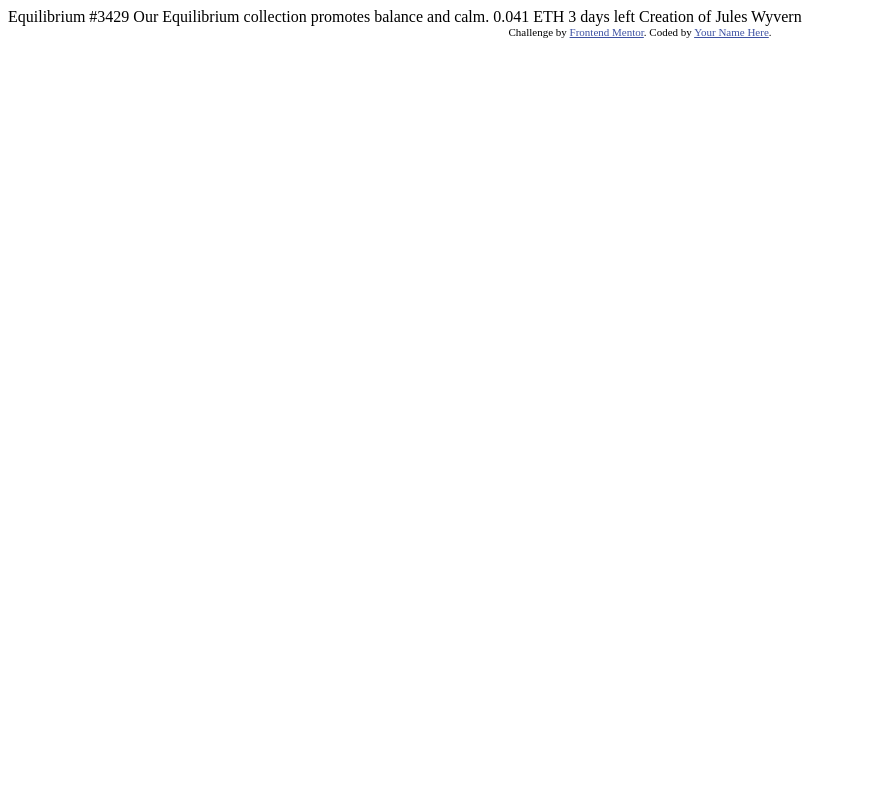
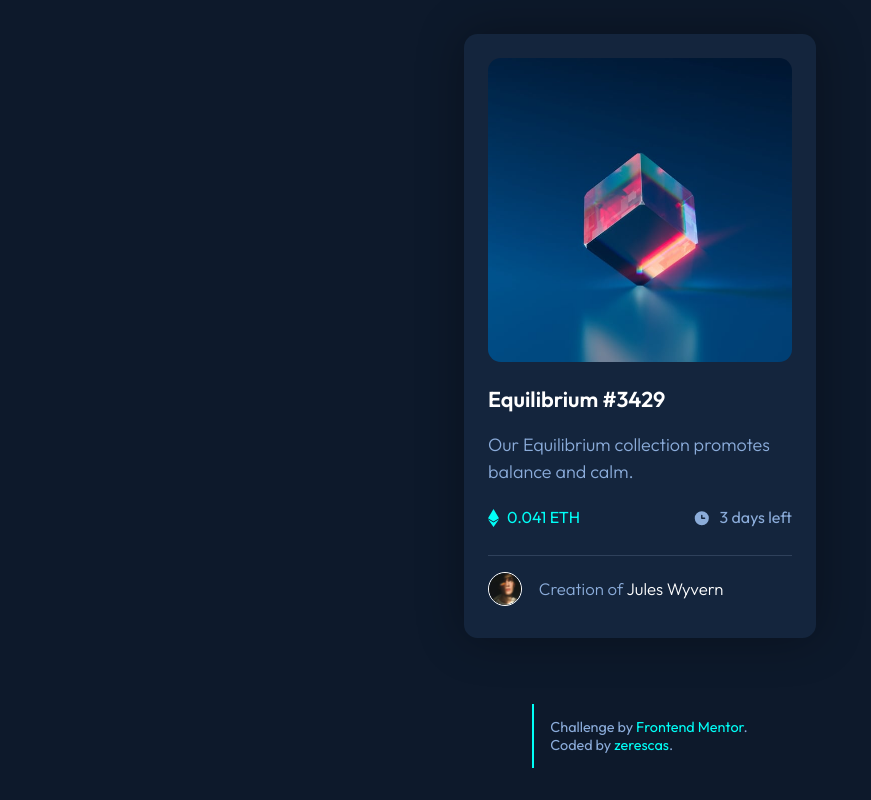
Before and after one commit to zerescas/nft-preview-card-component, a plain HTML site: page index.html in a window 1280 px wide. Shown: the whole page, without its empty margins (0-871 px from the left). Drawn offline with Linux system fonts and the light colour scheme.

Commit message:
Stable implementation

```diff
--- /dev/null
+++ b/css/styles.css
@@ -0,0 +1,211 @@
+:root {
+
+    /* ================================
+    Primary Colors
+    ================================ */
+
+    --soft-blue: hsl(215, 51%, 70%);
+    --cyan: hsl(178, 100%, 50%);
+    --cyan-semi-opacity-1: hsla(178, 100%, 50%, 0.5);
+    --cyan-semi-opacity-2: hsla(178, 100%, 50%, 0.25);
+
+    /* ================================
+    Neutral Colors
+    ================================ */
+
+    /* main BG */
+    --very-dark-blue-3: hsl(217, 54%, 11%);
+    /* card BG */
+    --very-dark-blue-2: hsl(216, 50%, 16%);
+    /* line */
+    --very-dark-blue-1: hsl(215, 32%, 27%);
+
+    --white: hsl(0, 0%, 100%);
+
+    /* ================================
+    Reusable properties
+    ================================ */
+
+    --card-width: 19em;
+    --image-border-radius: .6em;
+}
+
+html {
+    font-family: 'Outfit', sans-serif;
+    color: var(--soft-blue);
+}
+
+body {
+    background-color: var(--very-dark-blue-3);
+    display: flex;
+    flex-flow: column nowrap;
+    height: 100vh;
+    margin: 0;
+}
+
+main {
+    align-items: center;
+    display: flex;
+    flex: 1 0 0;
+    justify-content: center;
+}
+
+hr {
+    background-color: var(--very-dark-blue-1);
+    border: 0;
+    height: 0.0625em;
+    margin: 0 0 1em;
+}
+
+/* NFT Card */
+
+.nft-card {
+    background-color: var(--very-dark-blue-2);
+    border-radius: .85em;
+    box-shadow: 0 0 3em hsla(0, 0%, 0%, 0.325);
+    font-size: 1rem;
+    padding: 1.5em;
+    width: var(--card-width);
+}
+
+.nft-card>* {
+    margin: 0 0 1.4em 0;
+}
+
+.nft-card>*:last-child {
+    margin-bottom: .5em;
+    margin-top: 0.2em;
+}
+
+/* NFT Card Content */
+
+/* NFT Image */
+
+.nft-img-wrapper {
+    height: var(--card-width);
+    position: relative;
+}
+
+.nft-img-action {
+    align-items: center;
+    background-color: var(--cyan-semi-opacity-1);
+    border-radius: var(--image-border-radius);
+    display: flex;
+    height: 100%;
+    justify-content: center;
+    opacity: 0;
+    position: absolute;
+    top: 0;
+    transition: 0.25s ease opacity;
+    width: 100%;
+}
+
+.nft-img-action:hover {
+    cursor: pointer;
+    opacity: 1;
+}
+
+.nft-img {
+    border-radius: .8em;
+    height: 100%;
+}
+
+/* NFT Text Info */
+
+.nft-name {
+    color: var(--white);
+    font-size: 1.35em;
+}
+
+.nft-name:hover {
+    color: var(--cyan);
+    cursor: pointer;
+}
+
+.nft-description {
+    font-size: 1.125em;
+    font-weight: 300;
+    line-height: 1.5;
+}
+
+.nft-price-time-container {
+    display: flex;
+    margin-bottom: 1.75em;
+}
+
+.nft-info-icon {
+    height: 1.125em;
+    margin-right: 0.3em;
+    vertical-align: text-bottom;
+}
+
+.nft-price {
+    color: var(--cyan);
+    flex: 1 0 0;
+}
+
+.nft-author-container {
+    align-items: center;
+    display: flex;
+}
+
+.author-avatar {
+    border-radius: 100%;
+    border: solid 0.0625em var(--white);
+    width: 2em;
+}
+
+.nft-author {
+    font-size: 1.05em;
+    font-weight: 300;
+    margin-left: 1em;
+}
+
+.nft-author a {
+    color: var(--white);
+    text-decoration: none;
+}
+
+.nft-author a:hover {
+    color: var(--cyan);
+}
+
+/* Footer */
+
+footer {
+    display: flex;
+    justify-content: center;
+    padding: 2rem;
+}
+
+/* Attribution */
+
+.attribution {
+    align-items: center;
+    display: flex;
+    font-size: .9rem;
+    height: 4rem;
+}
+
+.attribution div {
+    padding-left: 1rem;
+}
+
+.attribution a {
+    color: var(--cyan);
+    text-decoration: none;
+}
+
+.vertical-line {
+    background-color: var(--cyan);
+    height: 100%;
+    width: 0.125rem;
+}
+
+@media screen and (max-width: 25rem) {
+
+    .nft-card {
+        font-size: .9rem;
+    }
+
+}
--- a/index.html
+++ b/index.html
@@ -1,33 +1,85 @@
 <!DOCTYPE html>
 <html lang="en">
+
   <head>
     <meta charset="UTF-8">
-  <meta name="viewport" content="width=device-width, initial-scale=1.0"> <!-- displays site properly based on user's device -->
+    <meta name="viewport" content="width=device-width, initial-scale=1.0">
+    <!-- displays site properly based on user's device -->
 
     <link rel="icon" type="image/png" sizes="32x32" href="./images/favicon-32x32.png">
 
     <title>Frontend Mentor | NFT preview card component</title>
 
-  <!-- Feel free to remove these styles or customise in your own stylesheet 👍 -->
-  <style>
-    .attribution { font-size: 11px; text-align: center; }
-    .attribution a { color: hsl(228, 45%, 44%); }
-  </style>
+    <!-- Google Fonts -->
+    <link rel="preconnect" href="https://fonts.googleapis.com">
+    <link rel="preconnect" href="https://fonts.gstatic.com" crossorigin>
+    <link href="https://fonts.googleapis.com/css2?family=Outfit:wght@300;400;600&display=swap" rel="stylesheet">
+
+    <!-- Styles -->
+    <link rel="stylesheet" href="css/styles.css">
   </head>
+
   <body>
 
-  Equilibrium #3429
+    <main>
 
-  Our Equilibrium collection promotes balance and calm.
+      <div class="nft-card">
 
+        <div class="nft-img-wrapper">
+          <img class="nft-img" src="images/image-equilibrium.jpg" alt="nft-item">
+          <div class="nft-img-action">
+            <img src="images/icon-view.svg" alt="">
+          </div>
+        </div>
+
+        <div>
+          <h1 class="nft-name">Equilibrium #3429</h1>
+          <p class="nft-description">Our Equilibrium collection promotes balance and calm.</p>
+        </div>
+
+        <div class="nft-price-time-container">
+          <span class="nft-price">
+            <img class="nft-info-icon" src="images/icon-ethereum.svg" alt="etherium-icon">
             0.041 ETH
+          </span>
+
+          <span class="nft-time">
+            <img class="nft-info-icon" src="images/icon-clock.svg" alt="clock-icon">
             3 days left
+          </span>
+        </div>
 
-  Creation of Jules Wyvern
+        <div>
+
+          <hr>
+
+          <div class="nft-author-container">
+
+            <img class="author-avatar" src="images/image-avatar.png" alt="user-avatar">
+            <span class="nft-author">Creation of <a href="https://google.com">Jules Wyvern</a></span>
+
+          </div>
+
+        </div>
+
+      </div>
+
+    </main>
+
+    <footer>
 
       <div class="attribution">
-    Challenge by <a href="https://www.frontendmentor.io?ref=challenge" target="_blank">Frontend Mentor</a>.
-    Coded by <a href="#">Your Name Here</a>.
+        <span class="vertical-line"></span>
+
+        <div>
+          <span>Challenge by <a href="https://www.frontendmentor.io?ref=challenge" target="_blank">Frontend
+              Mentor</a>.</span><br>
+          <span>Coded by <a href="https://www.frontendmentor.io/profile/zerescas">zerescas</a>.</span>
         </div>
+      </div>
+
+    </footer>
+
   </body>
+
 </html>
```
Also changed, not shown: images/screenshots/desktop-screenshot.jpeg (added), images/screenshots/mobile-screenshot.jpeg (added), 2 other files. Lines whose indentation alone changed are shown as unchanged.
